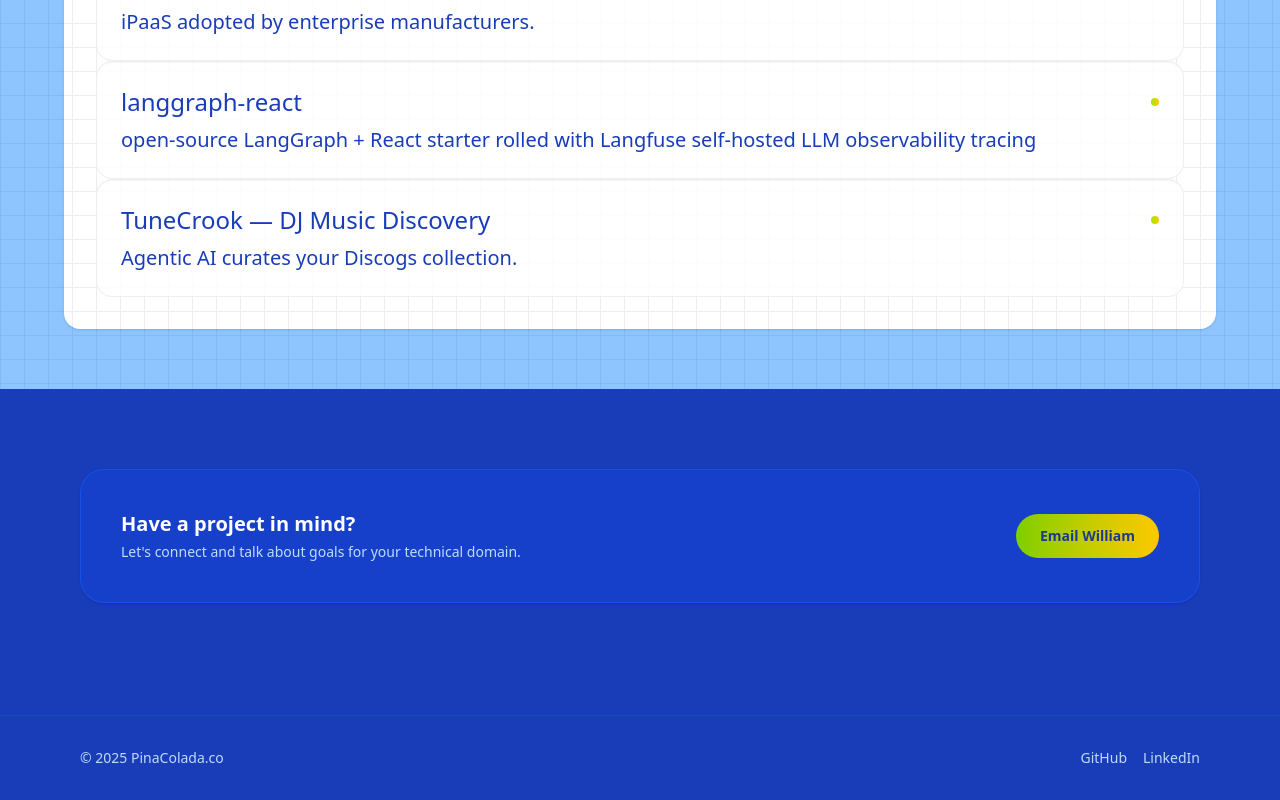
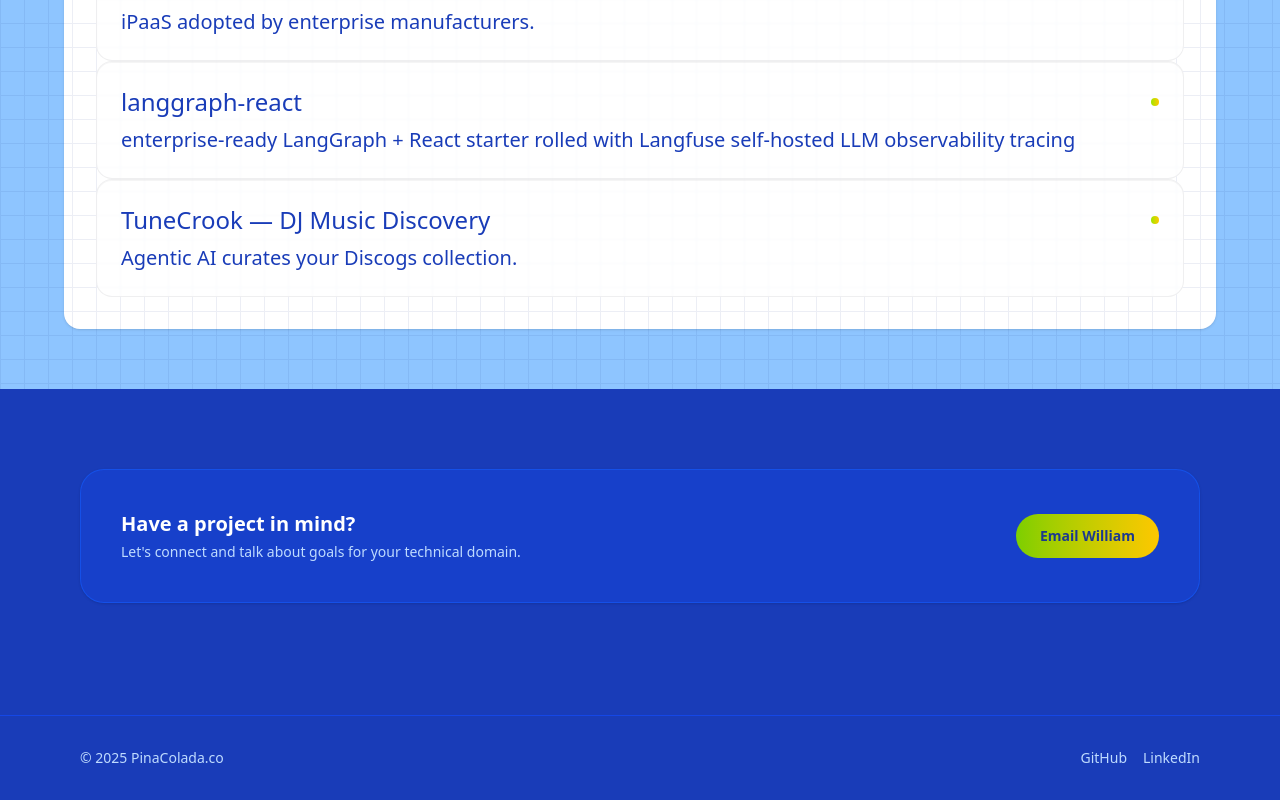
Before and after one commit to hubenschmidt/pina-colada, a Next.js app in the folder modules/client/: page / in a window 1280 px wide. Shown: the part 2334-3134 px from the top of the page. Built offline with nearby package versions, Linux system fonts and the light colour scheme; no server answers.

Commit message:
updating langgraph-react description

```diff
--- a/modules/client/app/page.tsx
+++ b/modules/client/app/page.tsx
@@ -225,7 +225,7 @@ const Home = () => {
               href: "https://github.com/hubenschmidt/langgraph-react",
               title: "langgraph-react",
               description:
-                "open-source LangGraph + React starter rolled with Langfuse self-hosted LLM observability tracing",
+                "enterprise-ready LangGraph + React starter rolled with Langfuse self-hosted LLM observability tracing",
             },
             {
               k: "tunecrook",
```
